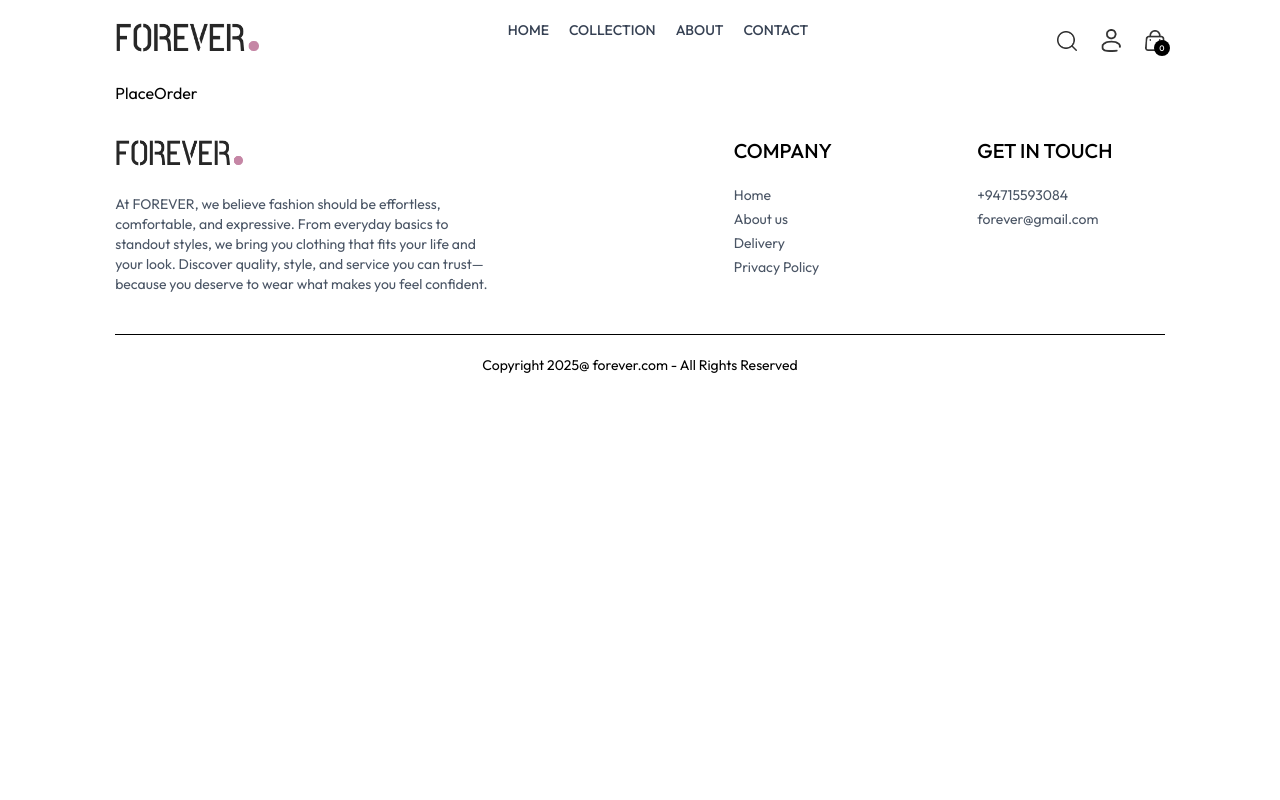
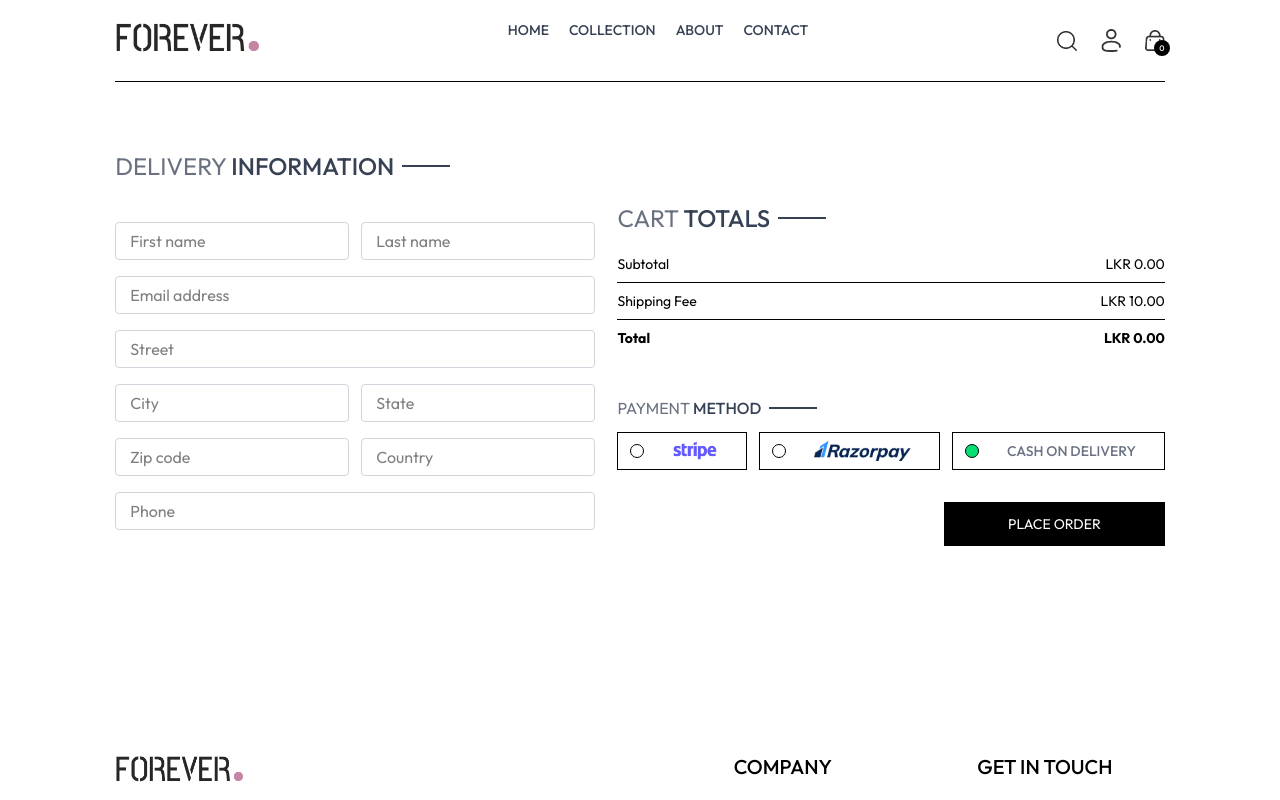
Before and after one commit to NemindaBandara/E-Commerce-Store, a React (Vite) app in the folder frontend/: page /place-order in a window 1280 px wide. Shown: the top 800 px of the page. Built offline with nearby package versions, Linux system fonts and the light colour scheme.

Commit message:
Cart and Login done

```diff
--- a/frontend/src/components/Navbar.jsx
+++ b/frontend/src/components/Navbar.jsx
@@ -37,7 +37,7 @@
         <img onClick={()=>setShowSearch(true)} src={assets.search_icon} className='w-5 cursor-pointer' alt="" />
 
         <div className='group relative'>
-          <img className='w-5 cursor-pointer' src={assets.profile_icon} alt="" />
+          <Link to='/login'><img className='w-5 cursor-pointer' src={assets.profile_icon} alt="" /></Link>
           <div className='group-hover:block hidden absolute dropdown-menu right-0 pt-4'>
             <div className='flex flex-col gap-2 w-36 py-3 px-5 bg-slate-100 text-gray-500 rounded'>
               <p className='cursor-pointer hover:text-black'>My Profile</p>
--- a/frontend/src/context/ShopContext.jsx
+++ b/frontend/src/context/ShopContext.jsx
@@ -1,6 +1,7 @@
 import { createContext, useEffect, useState } from "react";
 import { products } from "../assets/assets";
 import { toast } from "react-toastify";
+import { useNavigate } from "react-router-dom";
 
 export const ShopContext = createContext();
 
@@ -11,6 +12,7 @@
   const [search, setSearch] = useState('');
   const [showSearch, setShowSearch] = useState(false);
   const [cartItems, setCartItems] = useState({});
+  const navigate = useNavigate();
 
   const addToCart = async (ItemId, size) => {
 
@@ -84,7 +86,8 @@
     cartItems, addToCart,
     getCartCount,
     updateQuantity,
-    getCartAmount
+    getCartAmount,
+    navigate
   }
 
   return (
--- a/frontend/src/pages/Cart.jsx
+++ b/frontend/src/pages/Cart.jsx
@@ -7,7 +7,7 @@
 const Cart = () => {
 
 
-  const{products, currency, cartItems, updateQuantity} = useContext(ShopContext);
+  const{products, currency, cartItems, updateQuantity, navigate} = useContext(ShopContext);
 
   const [cartData, setCartData] = useState([]);
 
@@ -62,6 +62,9 @@
       <div className='flex justify-end my-20'>
         <div className='w-full sm:w-[450px]'>
           <CartTotal />
+          <div className='w-full text-end'>
+            <button onClick={()=>navigate('/place-order')} className='bg-black text-white text-sm my-8 px-8 py-3 cursor-pointer'>PROCEED TO CHECKOUT</button>
+          </div>
         </div>
       </div>
     </div>
--- a/frontend/src/pages/Login.jsx
+++ b/frontend/src/pages/Login.jsx
@@ -1,10 +1,34 @@
-import React from 'react'
+import React, { useState } from 'react'
 
 const Login = () => {
+
+  const [currentState, setCurrentState] = useState('Sign Up');
+  const onSubmitHandler = async (event) => {
+    event.preventDefault();
+  }
+
   return (
-    <div>
-      Login
-    </div>
+    <form onSubmit={onSubmitHandler} className='flex flex-col items-center w-[90%] sm:max-w-96 m-auto mt-14 gap-4 text-gray-800' action="">
+      <div className='inline-flex items-center gap-2 mt-10'>
+        <p className='prata-regular text-3xl'>{currentState}</p>
+        <hr className='border-none h-[1.5px] w-8 bg-gray-800' />
+      </div>
+
+      {currentState === 'Login' ? '' : <input type="text" className='w-full px-3 py-2 border border-gray-800' placeholder='Name' required />}
+      <input type="email" className='w-full px-3 py-2 border border-gray-800' placeholder='Email' required />
+      <input type="password" className='w-full px-3 py-2 border border-gray-800' placeholder='Password' required />
+
+      <div className='w-full flex justify-between text-sm mt-[-8px]'>
+        <p className='cursor-pointer'>Forgot your password?</p>
+        {
+          currentState === 'Login'
+          ? <p onClick={()=>setCurrentState('Sign Up')} className='cursor-pointer'>Create Account</p>
+          : <p onClick={()=>setCurrentState('Login')} className='cursor-pointer'>Login Here</p>
+        }
+      </div>
+
+      <button className='bg-black text-white font-light px-8 py-2 mt-4 cursor-pointer'>{currentState === 'Login' ? 'Sign In' : 'Sign Up'}</button>
+    </form>
   )
 }
 
--- a/frontend/src/pages/Orders.jsx
+++ b/frontend/src/pages/Orders.jsx
@@ -1,9 +1,47 @@
-import React from 'react'
+import React, { useCallback, useContext } from 'react'
+import { ShopContext } from '../context/ShopContext'
+import Title from '../components/Title';
+import { assets } from '../assets/assets';
 
 const Orders = () => {
+
+  const {products, currency } = useContext(ShopContext);
+
   return (
-    <div>
-      Orders
+    <div className='border-t pt-16'>
+      <div className='text-2xl'>
+        <Title text1={'MY'} text2={'ORDERS'} />
+      </div>
+
+      <div>
+        {
+          products.slice(1,4).map((item,index)=>(
+            <div key={index} className='py-4 border-t border-b text-gray-700 flex flex-col md:flex-row items-center md:justify-between gap-4'>
+              <div className='flex items-start gap-6 text-sm'>
+                <img className='w-16 sm:w-20' src={item.image[0]} alt="" />
+                <div>
+                  <p className='sm:text-base font-medium'>{item.name}</p>
+                  <div className='flex items-center gap-3 mt-2 text-base text-gray-700'>
+                    <p className='text-lg'>{currency}{item.price}</p>
+                    <p>Quantity: 1</p>
+                    <p>Size: Medium</p>
+                  </div>
+                  <p className='mt-2'>Date: <span className='text-gray-400'>25, Jul, 2025</span></p>
+                </div>
+              </div>
+
+              <div className='md:w-1/2 flex justify-between'>
+                <div className='flex items-center gap-2'>
+                  <p className='min-w-2 h-2 rounded-full bg-green-500'></p>
+                  <p className='text-sm mf:text-base'>Ready to ship</p>
+                </div>
+
+                <button className='border px-4 py-2 text-sm font-medium rounded-sm cursor-pointer'>Track Order</button>
+              </div>
+            </div>
+          ))
+        }
+      </div>
     </div>
   )
 }
--- a/frontend/src/pages/PlaceOrder.jsx
+++ b/frontend/src/pages/PlaceOrder.jsx
@@ -1,9 +1,71 @@
-import React from 'react'
+import React, { useContext, useState } from 'react'
+import Title from '../components/Title'
+import CartTotal from '../components/CartTotal'
+import { assets } from '../assets/assets'
+import { ShopContext } from '../context/ShopContext'
+//import { useNavigate } from 'react-router-dom'
 
 const PlaceOrder = () => {
+
+  const [method, setMethod] = useState('cod');
+  const {navigate} = useContext(ShopContext);
+
   return (
-    <div>
-      PlaceOrder
+    <div className='flex flex-col sm:flex-row justify-between gap-4 pt-5 sm:pt-14 min-h-[80vh] border-t'>
+      {/* Left Side */}
+      <div className='flex flex-col gap-4 w-full sm:max-w-[480px]'>
+        <div className='text-xl sm:text-2xl my-3'>
+          <Title text1={'DELIVERY'} text2={'INFORMATION'} />
+        </div>
+        <div className='flex gap-3'>
+          <input className='border border-gray-300 rounded py-1.5 px-3.5 w-full' type="text" placeholder='First name' />
+          <input className='border border-gray-300 rounded py-1.5 px-3.5 w-full' type="text" placeholder='Last name' />
+        </div>
+        <input className='border border-gray-300 rounded py-1.5 px-3.5 w-full' type="email" placeholder='Email address' />
+        <input className='border border-gray-300 rounded py-1.5 px-3.5 w-full' type="text" placeholder='Street' />
+        <div className='flex gap-3'>
+          <input className='border border-gray-300 rounded py-1.5 px-3.5 w-full' type="text" placeholder='City' />
+          <input className='border border-gray-300 rounded py-1.5 px-3.5 w-full' type="text" placeholder='State' />
+        </div>
+        <div className='flex gap-3'>
+          <input className='border border-gray-300 rounded py-1.5 px-3.5 w-full' type="number" placeholder='Zip code' />
+          <input className='border border-gray-300 rounded py-1.5 px-3.5 w-full' type="text" placeholder='Country' />
+        </div>
+        <input className='border border-gray-300 rounded py-1.5 px-3.5 w-full' type="number" placeholder='Phone' />
+      </div>
+
+      {/* Right Side */}
+      <div className='mt-8'>
+        <div className='mt-8 min-w-80'>
+          <CartTotal />
+        </div>
+
+        <div className='mt-12'>
+          <Title text1={'PAYMENT'} text2={'METHOD'} />
+          {/* Payment method selection */}
+          <div className='flex gap-3 flex-col lg:flex-row'>
+            <div onClick={()=>setMethod('stripe')} className='flex items-center gap-3 border p-2 px-3 cursor-pointer'>
+              <p className={`min-w-3.5 h-3.5 border rounded-full ${method === 'stripe' ? 'bg-green-400' : ''}`}></p>
+              <img className='h-5 mx-4' src={assets.stripe_logo} alt="" />
+            </div>
+
+            <div onClick={()=>setMethod('razorpay')} className='flex items-center gap-3 border p-2 px-3 cursor-pointer'>
+              <p className={`min-w-3.5 h-3.5 border rounded-full ${method === 'razorpay' ? 'bg-green-400' : ''}`}></p>
+              <img className='h-5 mx-4' src={assets.razorpay_logo} alt="" />
+            </div>
+
+            <div onClick={()=>setMethod('cod')} className='flex items-center gap-3 border p-2 px-3 cursor-pointer'>
+              <p className={`min-w-3.5 h-3.5 border rounded-full ${method === 'cod' ? 'bg-green-400' : ''}`}></p>
+              <p className='text-gray-500 text-sm font-medium mx-4'>CASH ON DELIVERY</p>
+            </div>
+
+          </div>
+
+          <div className='w-full text-end mt-8'>
+            <button onClick={()=>navigate('/orders')} className='bg-black text-white px-16 py-3 text-sm cursor-pointer'>PLACE ORDER</button>
+          </div>
+        </div>
+      </div>
     </div>
   )
 }
```
